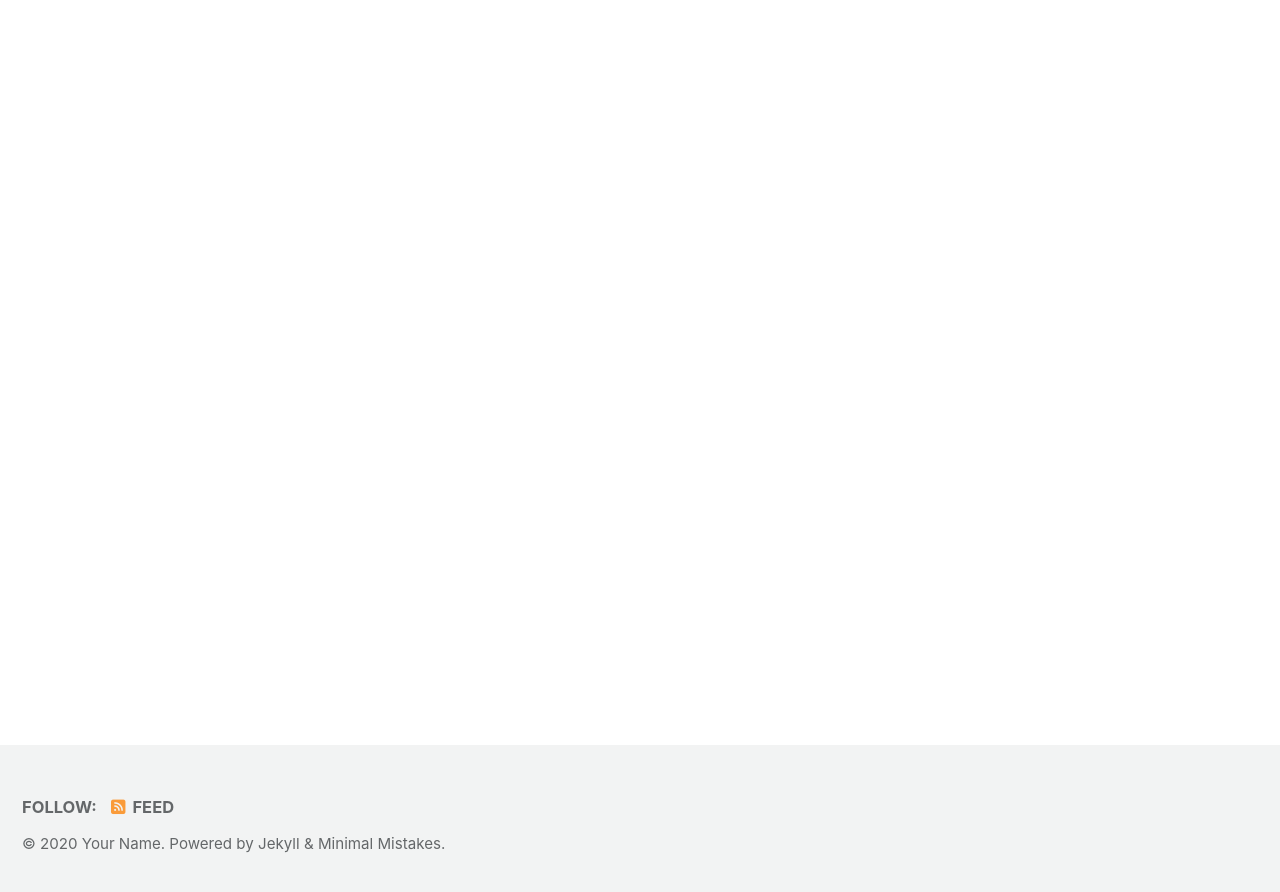
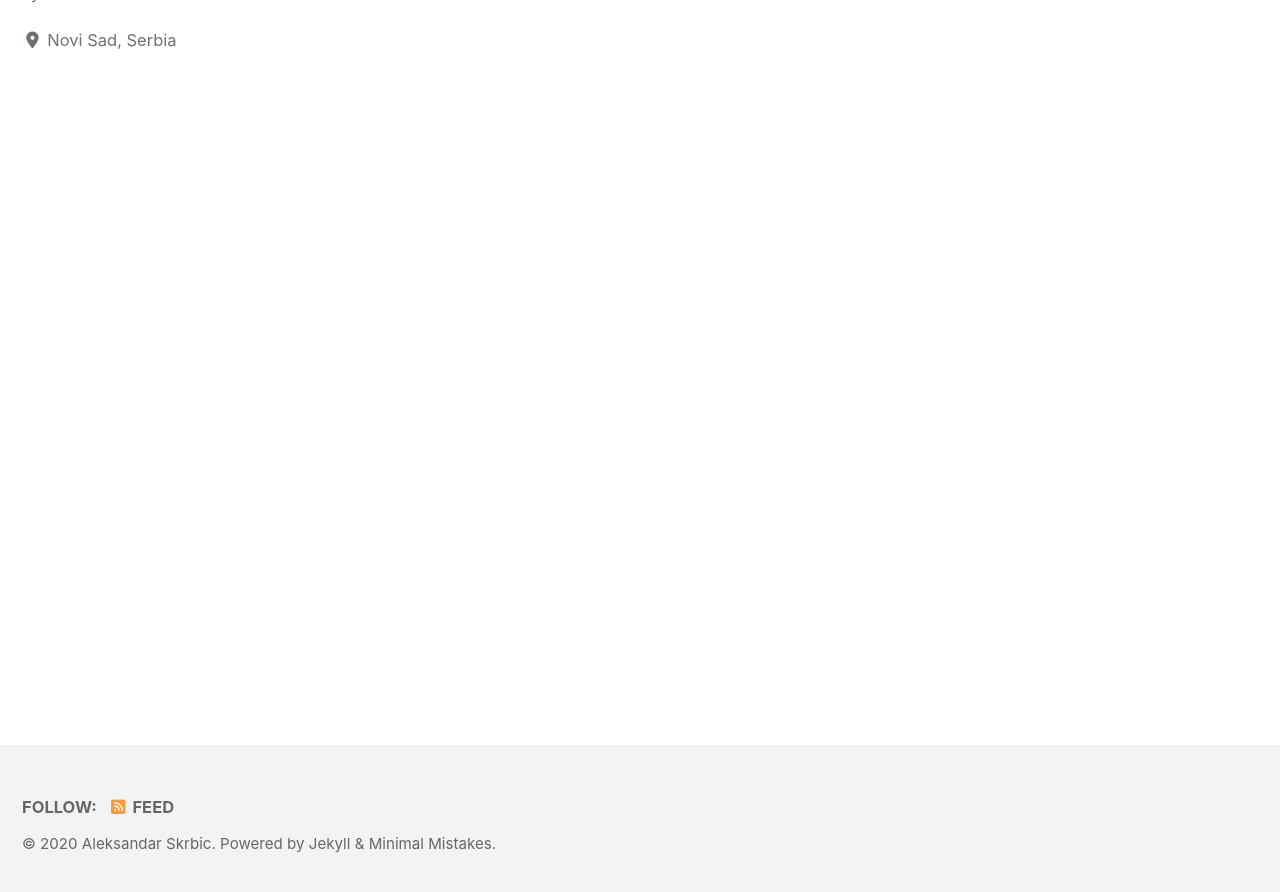
Before and after one commit to aleksandarskrbic/aleksandarskrbic.github.io, a Jekyll site: the page built from index.html, in a window 1280 px wide and 900 px high, scrolled down 222 px. Shown: the top 892 px of the window. Built offline with Jekyll 4.4.1, drawn with Linux system fonts in a browser that asks for light colours; cached includes are drawn as plain includes; nearby versions of some CDN libraries; the list of posts is cut into pages by our own code; some of the changed text lies outside the part shown.

Commit message:
basic info

```diff
--- a/_config.yml
+++ b/_config.yml
@@ -16,10 +16,10 @@ minimal_mistakes_skin    : "default" # "air", "aqua", "contrast", "dark", "dirt"
 
 # Site Settings
 locale                   : "en-US"
-title                    : "Site Title"
+title                    : "Aleksandar Skrbic"
 title_separator          : "-"
 subtitle                 : # site tagline that appears below site title in masthead
-name                     : "Your Name"
+name                     : "Aleksandar Skrbic"
 description              : "An amazing website."
 url                      : # the base hostname & protocol for your site e.g. "https://mmistakes.github.io"
 baseurl                  : # the subpath of your site, e.g. "/blog"
@@ -93,30 +93,21 @@ analytics:
 
 # Site Author
 author:
-  name             : "Your Name"
+  name             : "Aleksandar Skrbic"
   avatar           : # path of avatar image, e.g. "/assets/images/bio-photo.jpg"
-  bio              : "I am an **amazing** person."
-  location         : "Somewhere"
+  bio              : "Software Engineer interested in distributed and data-intensive systems"
+  location         : "Novi Sad, Serbia"
   email            :
   links:
     - label: "Email"
       icon: "fas fa-fw fa-envelope-square"
-      # url: mailto:your.name@email.com
-    - label: "Website"
+      # url: mailto:skrbic.alexa@gmail.com
+    - label: "Linkedin"
       icon: "fas fa-fw fa-link"
-      # url: "https://your-website.com"
-    - label: "Twitter"
-      icon: "fab fa-fw fa-twitter-square"
-      # url: "https://twitter.com/"
-    - label: "Facebook"
-      icon: "fab fa-fw fa-facebook-square"
-      # url: "https://facebook.com/"
+      # url: "https://www.linkedin.com/in/aleksandar-skrbic/"
     - label: "GitHub"
       icon: "fab fa-fw fa-github"
-      # url: "https://github.com/"
-    - label: "Instagram"
-      icon: "fab fa-fw fa-instagram"
-      # url: "https://instagram.com/"
+      # url: "https://github.com/aleksandarskrbic"
 
 # Site Footer
 footer:
```
